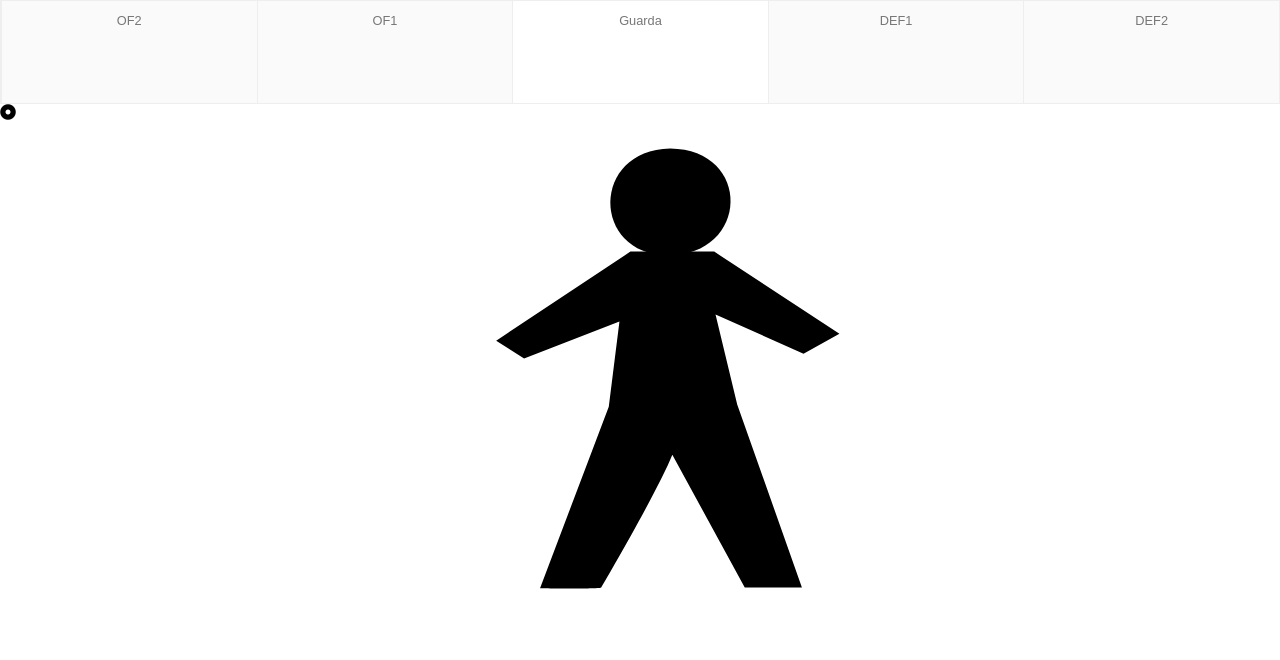
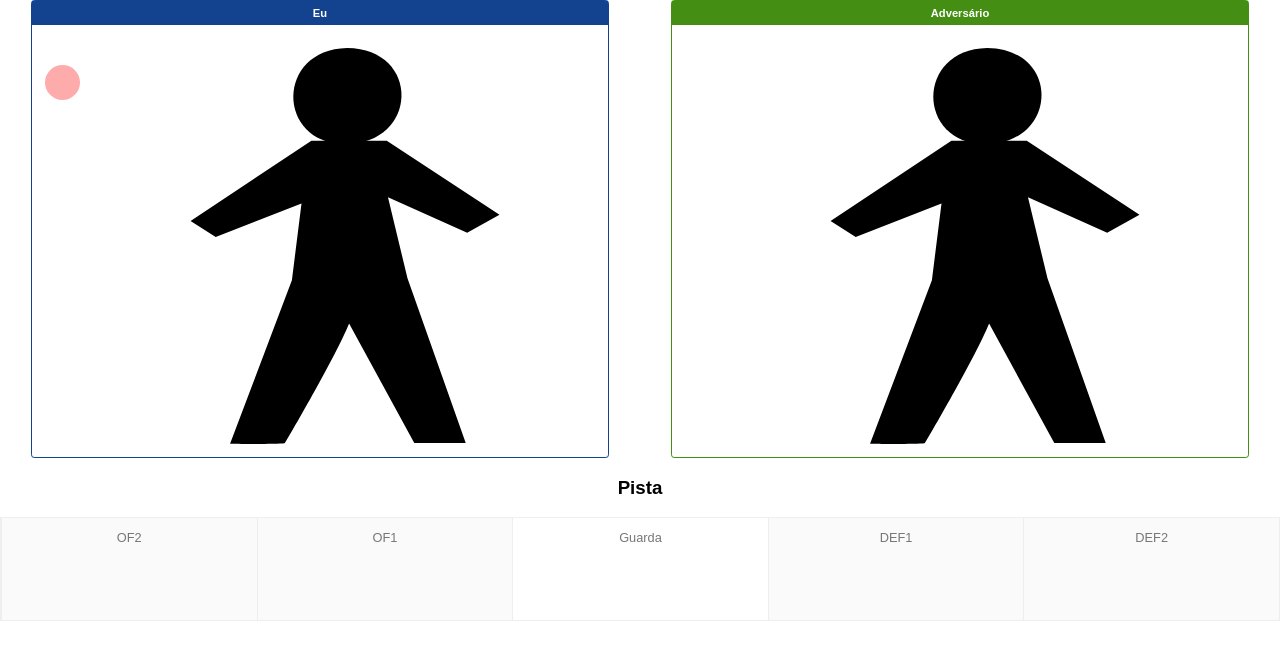
Before and after one commit to dbconrado/esgrima, a PHP site: page / in a window 1280 px wide. Shown: the top 660 px of the page. Run offline with PHP 8.4, Linux system fonts and the light colour scheme; some libraries are stand-ins or nearby versions.

Commit message:
varias mudanças

```diff
--- a/public/css/esgrima-base.css
+++ b/public/css/esgrima-base.css
@@ -1,3 +1,15 @@
+/**
+
+TABELA DE CORES
+
+azul atleta - #13438e
+verde atleta - #438e13
+cinza borda - #eee
+pista - rgb(250, 250, 250)
+zona da pista - rgb(119, 119, 119)
+
+*/
+
 .pure-g > div, #pista {
   -webkit-box-sizing: border-box;
   -moz-box-sizing: border-box;
@@ -22,12 +34,63 @@ div[id^=zona-] {
   background-color: rgb(250, 250, 250);
 }
 
-#t {
+.toque {
   position: absolute;
-  top: 45px;
-  left: 45px;
 }
 
 #boneco img {
   margin: 0 auto;
 }
+
+.borda-redonda {
+  border: 1px solid;
+  border-radius: 0.2em;
+}
+
+.atleta {
+  border-color: #13438e;
+  width: 90%;
+  margin: 0 auto;
+}
+
+.atleta h3 {
+  font-size: 70%;
+  color: #fff;
+  margin: 0;
+  text-align: center;
+  width: 100%;
+  background-color: #13438e;
+  padding-top: 0.5em;
+  padding-bottom: 0.5em;
+}
+
+.adversario {
+  border-color: #438e13;
+}
+
+.adversario h3 {
+  background-color: #438e13;
+}
+
+main h3 {
+  text-align: center;
+}
+
+.marcador {
+  border-radius: 90%;
+  width: 35px;
+  height: 35px;
+  background-color: rgb(250,0,0);
+  position: absolute;
+  left: 45px;
+  top: 65px;
+}
+
+.apagado {
+  opacity: 0.33;
+}
+
+.clicado {
+  opacity: 0.33;
+  transition: opacity 2s ease-out;
+}
--- a/public/index.html
+++ b/public/index.html
@@ -21,8 +21,28 @@
     <!-- menu vai aqui dentro -->
   </header>
   <main>
-    <!-- parte 1: a pista de Esgrima
-         parte 2: o boneco -->
+
+    <!-- boneco -->
+    <div id="boneco" class="pure-g">
+      <div class="pure-u-1-2">
+        <div class="atleta borda-redonda">
+          <h3>Eu</h3>
+          <img id="atleta1" src="img/stickman.svg" class="pure-img">
+          <div class="marcador apagado"></div>
+        </div>
+      </div>
+      <div class="pure-u-1-2">
+        <div class="atleta borda-redonda adversario">
+          <h3>Adversário</h3>
+          <img id="atleta2" src="img/stickman.svg" class="pure-img">
+        </div>
+      </div>
+    </div>
+
+
+    <h3>Pista</h3>
+
+    <!-- a pista de Esgrima -->
     <div id="pista" class="pure-g borda">
       <div id="zona-ofensiva-2" class="pure-u-1-5 pista-fill borda">
         <p>OF2</p>
@@ -40,20 +60,14 @@
         <p>DEF2</p>
       </div>
     </div>
-    <i id="toque" class="fas fa-dot-circle"></i>
 
-    <!-- parte 2: boneco -->
-    <div id="boneco" class="pure-g">
-      <div class="pure-u-1">
-        <img src="img/stickman.svg" class="pure-img">
-      </div>
-    </div>
   </main>
   <footer>
   </footer>
 
   <script type="text/javascript" src="/scripts/jquery/dist/jquery.min.js"></script>
   <script type="text/javascript" src="/scripts/hammerjs/hammer.min.js"></script>
+  <script src="js/gerenciador-toques.js"></script>
   <script src="js/app.js"></script>
 </body>
 </html>
--- /dev/null
+++ b/public/js/gerenciador-toques.js
@@ -0,0 +1,8 @@
+function novoToque(x,y) {
+	let toque = document.createElement('i');
+	['fas','fa-dot-circle', 'toque']
+		.forEach(e => toque.classList.add(e));
+	toque.style.left = x + 'px';
+	toque.style.top = y + 'px';
+	return toque;
+}
```
Also changed, not shown: package-lock.json (added), public/js/app.js.
